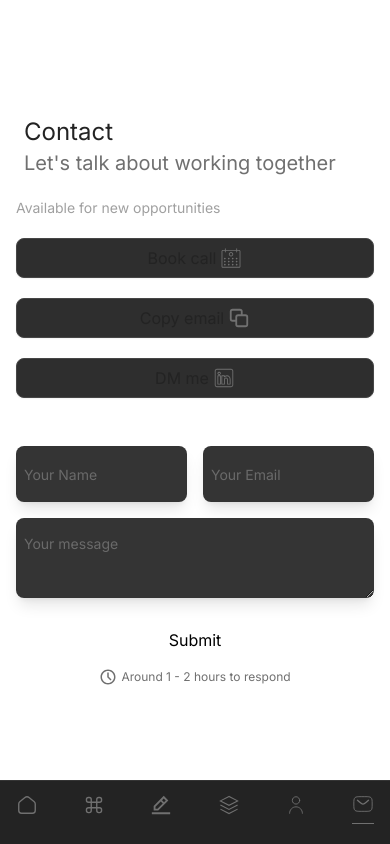
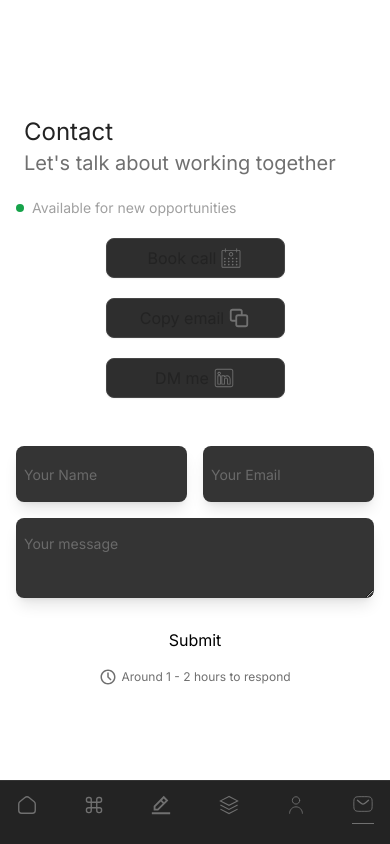
Before and after one commit to MohammadIqbalHossain/portfolio-3.0, a Next.js app: page /contact in a window 390 px wide. Built offline with nearby package versions, Linux system fonts and the light colour scheme.

Commit message:
buttons fixed

```diff
--- a/app/components/Home/introCard.tsx
+++ b/app/components/Home/introCard.tsx
@@ -63,12 +63,15 @@ export function IntroCard() {
       </div>
 
       {/* Contact me buttons and copy email adress button  */}
-      <div className="mx-5 flex flex-wrap items-center justify-center gap-4 md:mx-10 md:flex-nowrap lg:mx-10 lg:flex-nowrap">
+      <div className="mx-5 flex flex-col flex-wrap items-center justify-center gap-4 md:mx-10 md:flex-nowrap lg:mx-10 lg:flex-row lg:flex-nowrap">
         <Button
+          href="contact"
+          introCard={true}
           svg={contactSVG}
           className="gap-2 bg-[--foreground] text-black hover:bg-slate-200"
         >
-          <Link href={"contact"}>Contact me</Link>
+          {/* <Link href={"contact"}>Contact me</Link> */}
+          contact
         </Button>
         <p>or</p>
         <Button>
--- a/app/components/Home/work.tsx
+++ b/app/components/Home/work.tsx
@@ -34,7 +34,7 @@ export function Work() {
       ))}
 
       {/* View all button */}
-      <Button>View all</Button>
+      <Button href="/works/1">View all</Button>
     </div>
   );
 }
--- a/app/components/Home/writingCard.tsx
+++ b/app/components/Home/writingCard.tsx
@@ -24,7 +24,7 @@ export function WritingCard() {
         </div>
       ))}
 
-      <Button>View all</Button>
+      <Button href="/writing/1">View all</Button>
     </div>
   );
 }
--- a/app/contact/page.tsx
+++ b/app/contact/page.tsx
@@ -62,12 +62,12 @@ export default function Contact() {
         />
         {/* TODO: This opputuniy section could be a reusable component. */}
         <h4 className="flex items-center gap-2 text-sm text-[--avt-heading-secondary]">
-          <div className="hidden size-2 rounded-full bg-green-600 lg:block"></div>{" "}
-          Available for new opportunities
+          <div className="size-2 rounded-full bg-green-600 "></div> Available
+          for new opportunities
         </h4>
 
         {/* Actions buttons in contact page */}
-        <div className="my-5 flex flex-col gap-5 lg:flex-row">
+        <div className="my-5 flex flex-col items-center justify-center gap-5  lg:flex-row">
           <Button>
             <Link
               target="__blank"
--- a/app/globals.css
+++ b/app/globals.css
@@ -119,3 +119,9 @@ body {
 .input-styles {
   @apply bg-[#343434]  my-2 rounded-lg py-4 px-2 placeholder:text-[#6A6A6A] placeholder:text-sm focus:outline-none shadow-lg;
 }
+
+/* Global button class */
+
+.button-style {
+  @apply center-item button-box-shadow w-full rounded-lg border border-[#464646] bg-[#2E2E2E] p-4 py-2 leading-tight transition-colors hover:bg-[#373737];
+}
--- a/app/lib/definations.ts
+++ b/app/lib/definations.ts
@@ -5,6 +5,8 @@ export interface ButtonProps
   extends React.ButtonHTMLAttributes<HTMLButtonElement> {
   children: React.ReactNode;
   svg?: React.ReactNode;
+  href?: string;
+  introCard?: boolean;
 }
 
 export interface TooltipProps {
--- a/app/ui/button.tsx
+++ b/app/ui/button.tsx
@@ -1,14 +1,35 @@
+import Link from "next/link";
 import { ButtonProps } from "../lib/definations";
 import { arrowSvg } from "./svgs";
 
-export function Button({ children, className, svg, ...rest }: ButtonProps) {
+export function Button({
+  children,
+  href,
+  className,
+  svg,
+  ...rest
+}: ButtonProps) {
+  //Button sytles
+  const buttonCls = `center-item button-box-shadow w-full rounded-lg border border-[#464646] bg-[#2E2E2E] p-4 py-2 leading-tight transition-colors hover:bg-[#373737]  ${className}`;
+
+  //conditionally rendering svg.
+  const childConditon = children === "View all" ? arrowSvg : svg;
+
   return (
-    <button
-      {...rest}
-      className={`center-item button-box-shadow w-full rounded-lg border border-[#464646] bg-[#2E2E2E] p-4 py-2 leading-tight transition-colors hover:bg-[#373737] ${className}`}
+    <div
+      className={`flex w-1/2 flex-col items-center justify-center lg:w-full lg:flex-row`}
     >
-      {children}
-      {children === "View all" ? arrowSvg : svg}
-    </button>
+      {href ? (
+        <Link className={`${buttonCls}`} href={`${href}`}>
+          {children}
+          {childConditon}
+        </Link>
+      ) : (
+        <button {...rest} className={`${buttonCls} ${className} `}>
+          {children}
+          {childConditon}
+        </button>
+      )}
+    </div>
   );
 }
```
